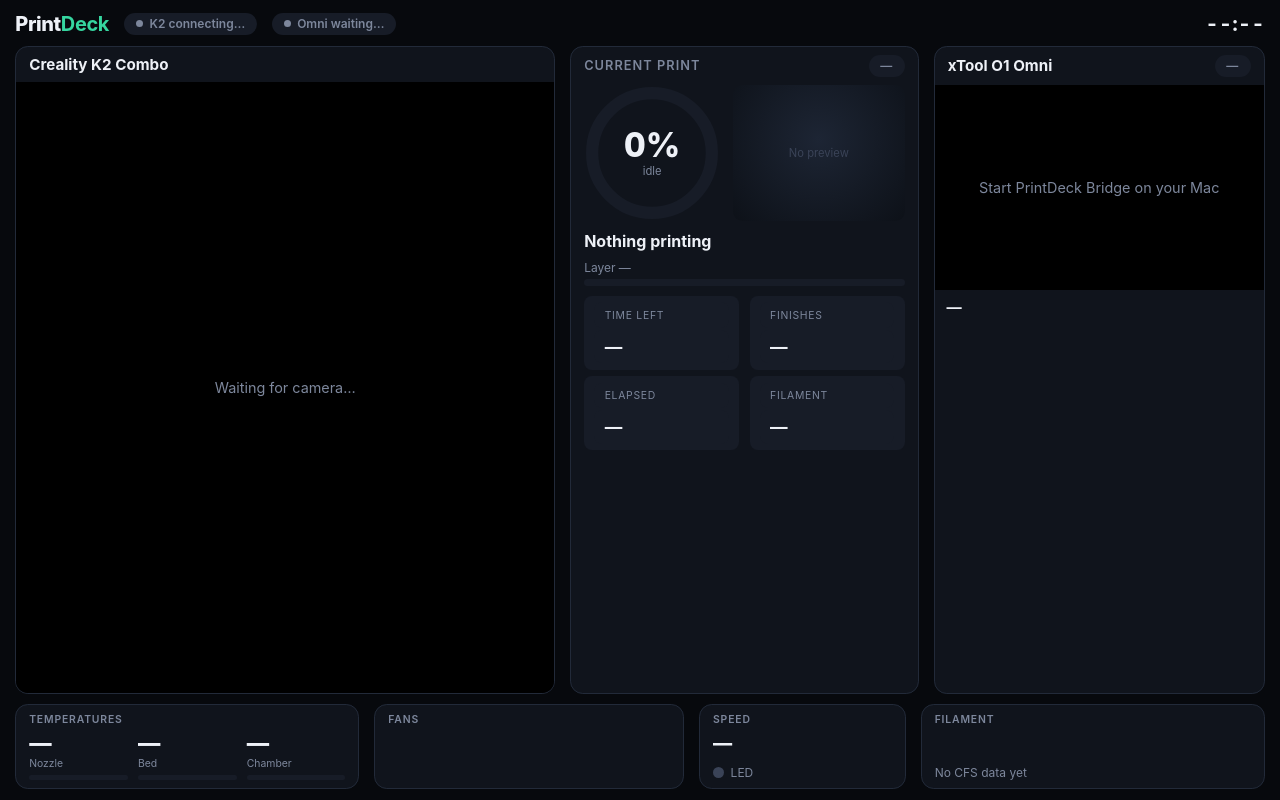
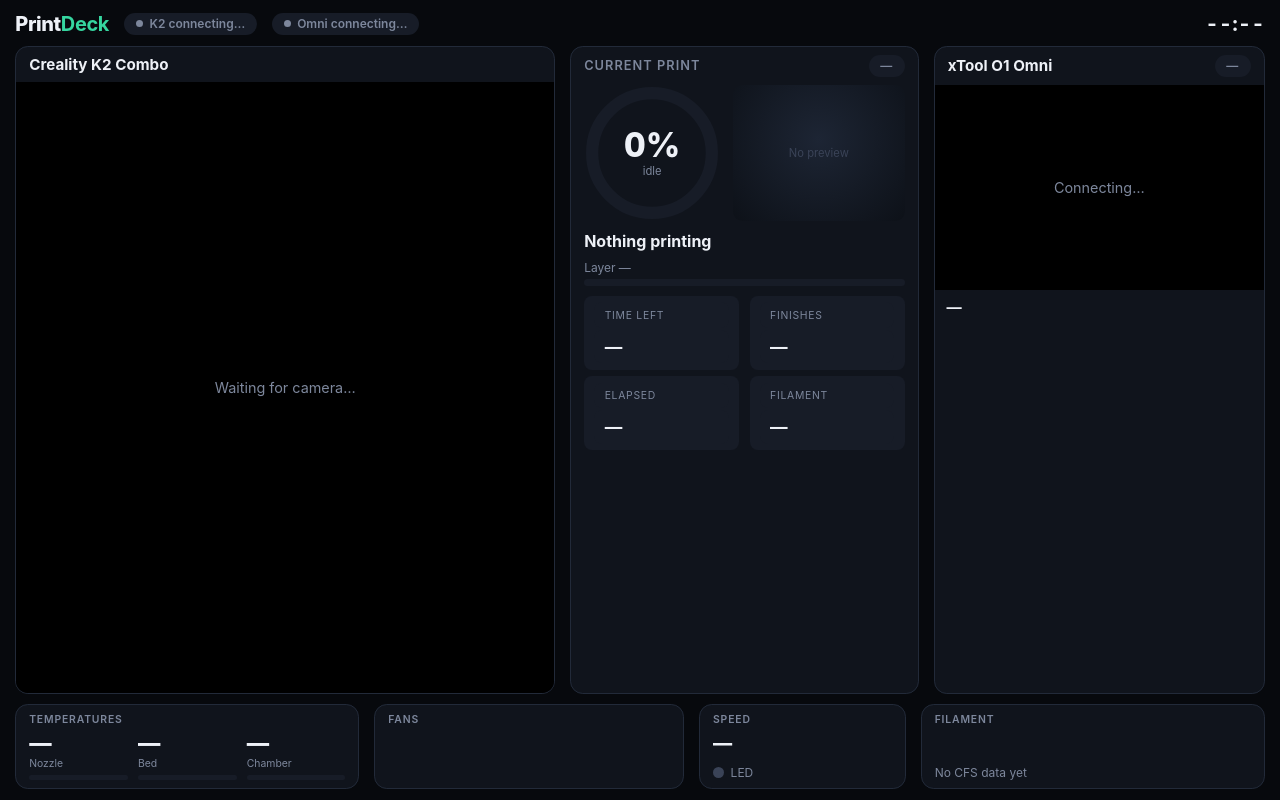
Before and after one commit to palkipl/printdeck, a plain HTML site: page pi/static/index.html in a window 1280 px wide. Drawn offline with Linux system fonts and the light colour scheme.

Commit message:
Pi: fix 'desktop manager is not active' error, remove Mac text flash on startup
- kiosk.sh no longer sets wallpaper via pcmanfm (swaybg handles it; pcmanfm desktop is delayed)
- Omni panel shows 'Connecting…' instead of flashing the Mac prompt before first data

Co-Authored-By: Claude Opus 4.8 <noreply@anthropic.com>
Claude-Session: https://claude.ai/code/session_01FZ1VjMbQSABLoRDz2CGKMq

```diff
--- a/pi/static/index.html
+++ b/pi/static/index.html
@@ -138,7 +138,7 @@
 <div class="top">
   <div class="logo">Print<b>Deck</b></div>
   <span class="chip" id="k2-chip"><i></i>K2 connecting…</span>
-  <span class="chip" id="omni-chip"><i></i>Omni waiting…</span>
+  <span class="chip" id="omni-chip"><i></i>Omni connecting…</span>
   <div class="spacer"></div>
   <div><div class="clock num" id="clock">--:--</div><div class="date" id="date"></div></div>
 </div>
@@ -187,7 +187,7 @@
   <section class="panel omni">
     <div class="ptitle"><strong id="omni-name">xTool O1 Omni</strong><span class="chip" id="omni-state">—</span></div>
     <div class="cam">
-      <div class="msg" id="omni-msg">Start PrintDeck Bridge on your Mac</div>
+      <div class="msg" id="omni-msg">Connecting…</div>
       <img id="omni-img" class="hidden" alt="">
       <span class="otag hidden" id="omni-tag">Job preview</span>
       <img id="omni-thumb" class="othumb hidden" alt="">
```
Also changed, not shown: 1 other file.
